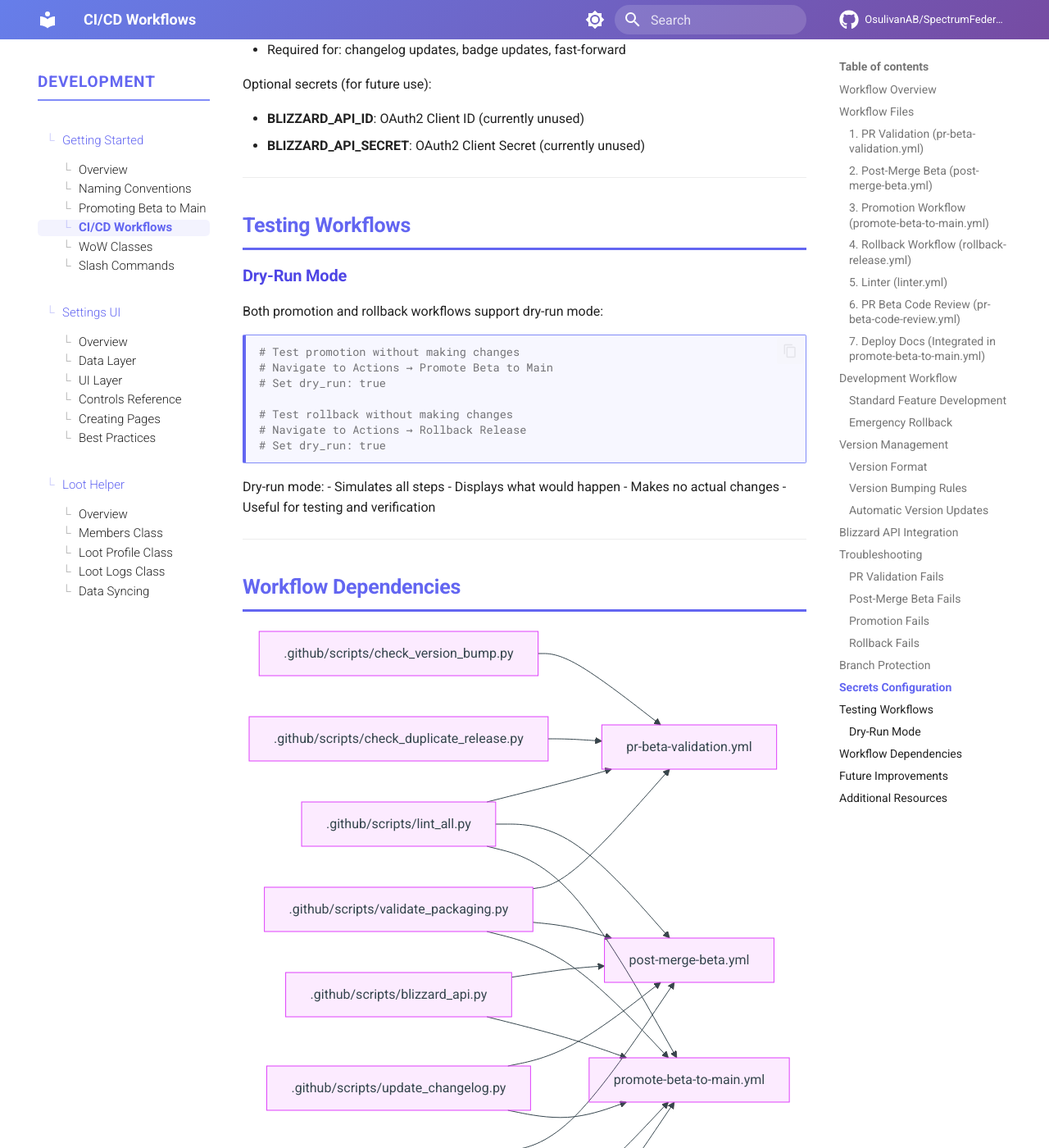
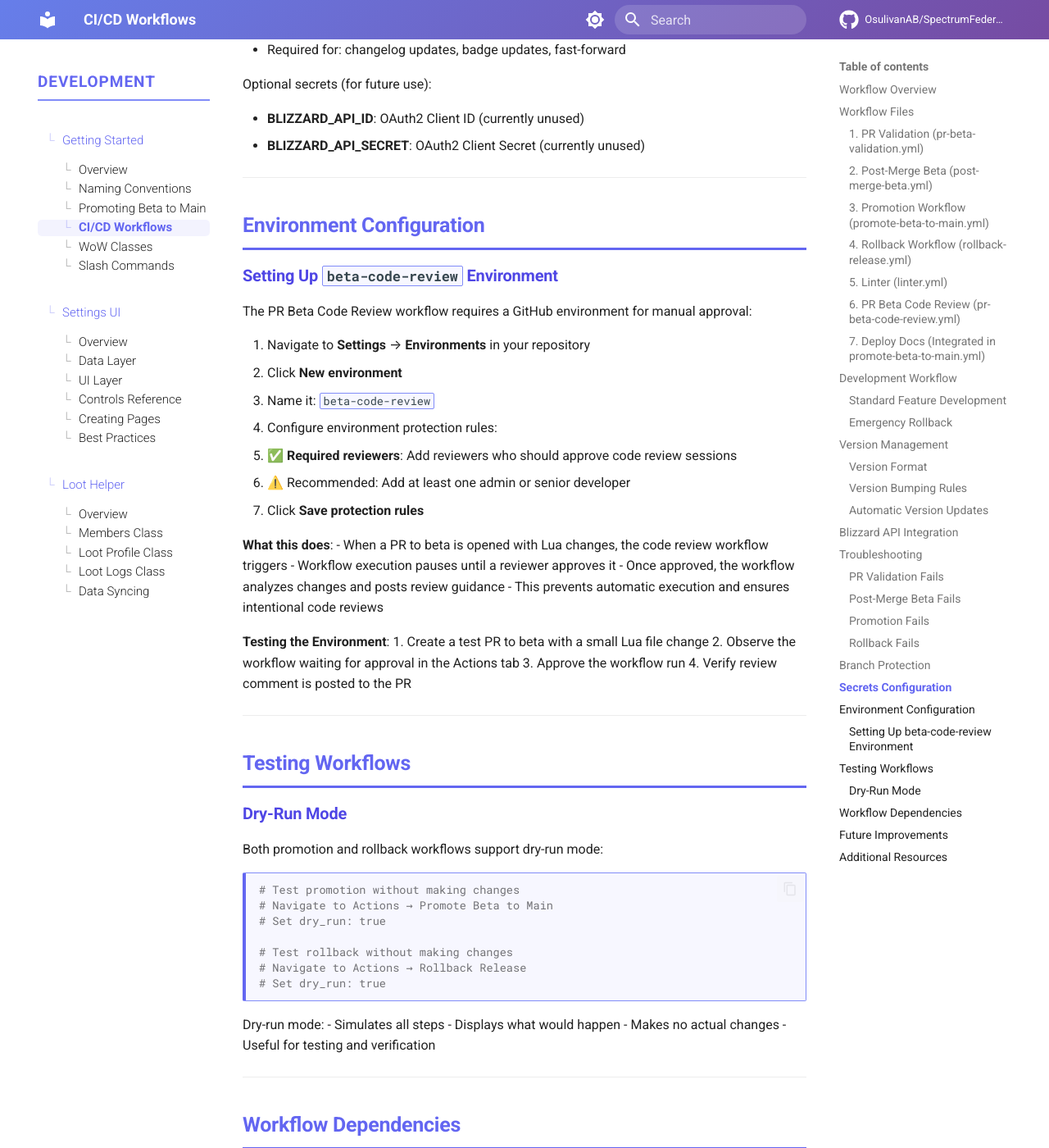
Before and after one commit to OsulivanAB/SpectrumFederation, an MkDocs documentation site: the page built from docs/development/getting-started/workflows.md, in a window 1280 px wide and 1400 px high, scrolled down 9128 px. Shown: the whole window at 82% size. Built offline with MkDocs 1.6.1 and Material for MkDocs 9.7.7, drawn with Linux system fonts in a browser that asks for light colours; comment, search, counter and statistics services are not loaded.

Commit message:
Add environment setup instructions for beta code review workflow
Co-authored-by: OsulivanAB <95724635+OsulivanAB@users.noreply.github.com>

```diff
--- a/docs/development/getting-started/workflows.md
+++ b/docs/development/getting-started/workflows.md
@@ -375,6 +375,34 @@ Optional secrets (for future use):
 
 ---
 
+## Environment Configuration
+
+### Setting Up `beta-code-review` Environment
+
+The PR Beta Code Review workflow requires a GitHub environment for manual approval:
+
+1. Navigate to **Settings** → **Environments** in your repository
+2. Click **New environment**
+3. Name it: `beta-code-review`
+4. Configure environment protection rules:
+   - ✅ **Required reviewers**: Add reviewers who should approve code review sessions
+   - ⚠️ Recommended: Add at least one admin or senior developer
+5. Click **Save protection rules**
+
+**What this does**:
+- When a PR to beta is opened with Lua changes, the code review workflow triggers
+- Workflow execution pauses until a reviewer approves it
+- Once approved, the workflow analyzes changes and posts review guidance
+- This prevents automatic execution and ensures intentional code reviews
+
+**Testing the Environment**:
+1. Create a test PR to beta with a small Lua file change
+2. Observe the workflow waiting for approval in the Actions tab
+3. Approve the workflow run
+4. Verify review comment is posted to the PR
+
+---
+
 ## Testing Workflows
 
 ### Dry-Run Mode
```
